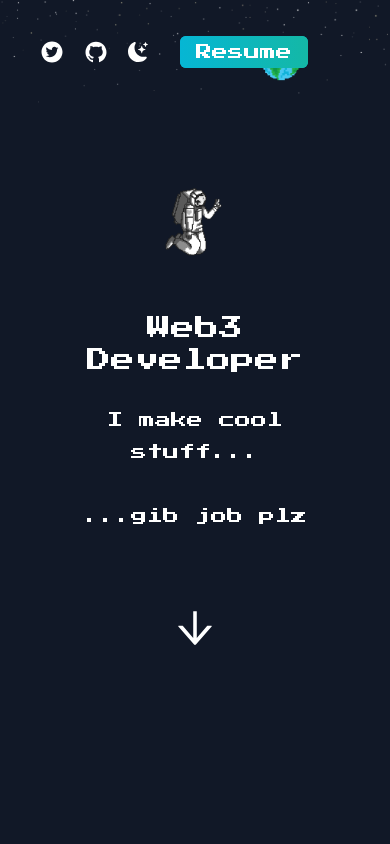
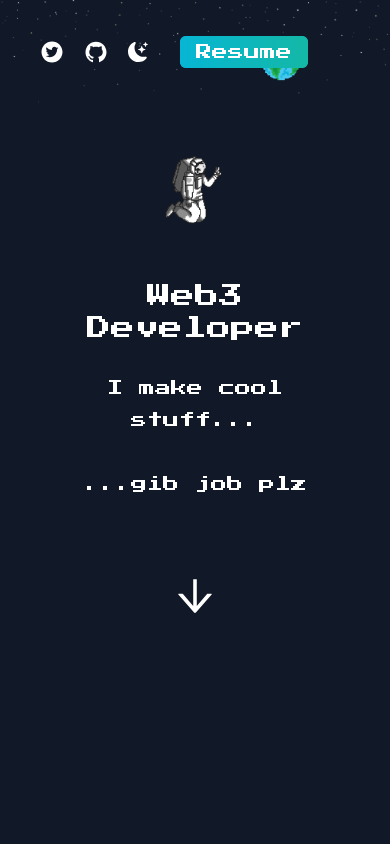
Before and after one commit to elonsdev/elonsdevportfolio, a Next.js app: page / in a window 390 px wide. Shown: the top 844 px of the page. Built offline with nearby package versions, Linux system fonts and the light colour scheme.

Commit message:
adjust margins

```diff
--- a/pages/index.js
+++ b/pages/index.js
@@ -62,7 +62,7 @@ export default function Home() {
               </li>
             </ul>
           </nav>
-          <div className='relative mx-auto  w-20 h-20 lg:w-40 lg:h-40 mt-20 '>
+          <div className='relative mx-auto w-20 h-20 lg:w-40 lg:h-40 lg:mt-20 '>
             <Image src={spaceman} layout="fill" onbjectFit='cover'  />
           </div>
           <div className='text-center p-10'>
```
